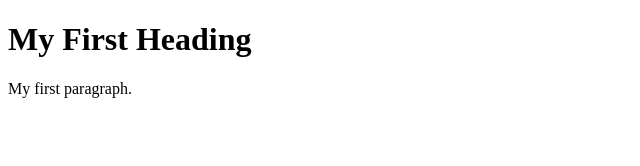
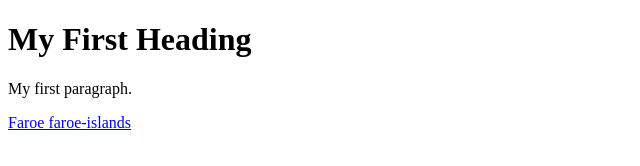
Before and after one commit to Dalbinator/Dalbinator.github.io, a plain HTML site: page index.html in a window 1280 px wide. Shown: the whole page, without its empty margins (0-640 px from the left). Drawn offline with Linux system fonts and the light colour scheme.

Commit message:
Update index.html

```diff
--- a/index.html
+++ b/index.html
@@ -4,6 +4,6 @@
 
 <h1>My First Heading</h1>
 <p>My first paragraph.</p>
-
+<a href="https://dalbinator.github.io/faroe-islands/">Faroe faroe-islands</a>
 </body>
 </html>
```
